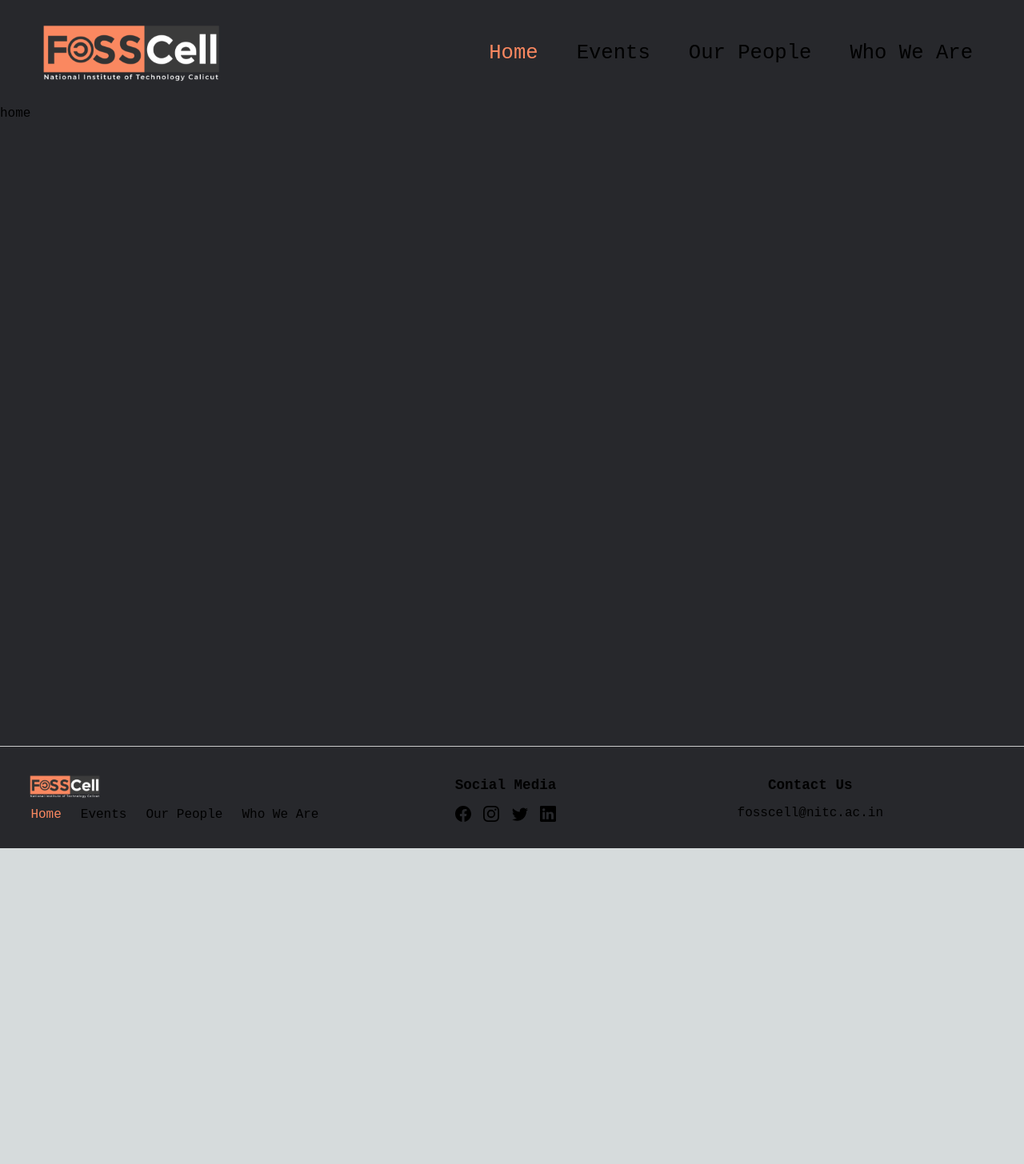
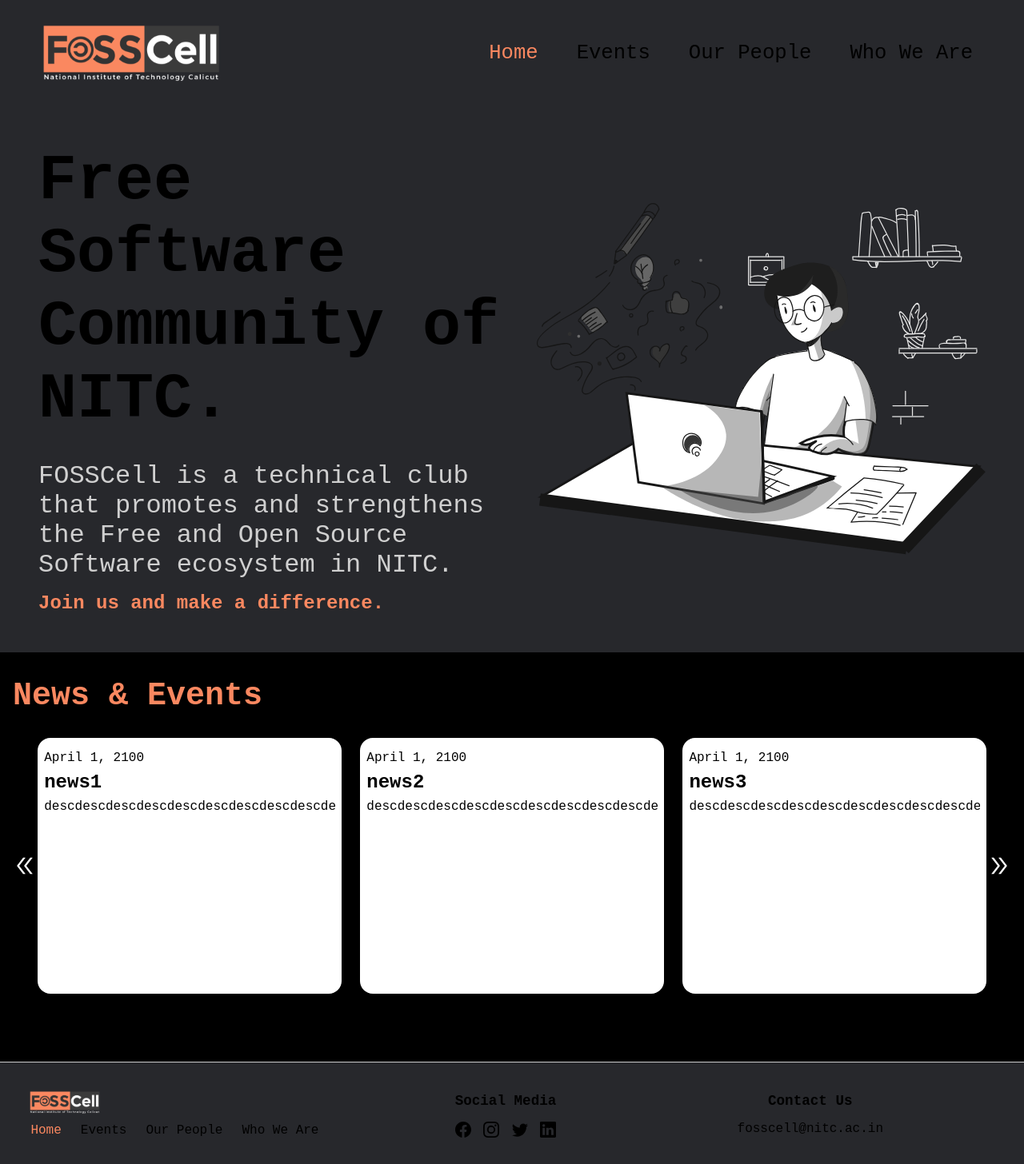
Before and after one commit to FOSSCellNITCalicut/fosscell-nextjs, a Next.js app: page / in a window 1280 px wide. Shown: the whole page at 80% size. Before the commit the page ends 1061 px from the top, so only its background shows below. Built offline with nearby package versions, Linux system fonts and the light colour scheme.

Commit message:
implemented home page

```diff
--- /dev/null
+++ b/components/HomeEvents.js
@@ -0,0 +1,119 @@
+import styles from '@/styles/HomeEvents.module.css'
+import { useState, useEffect } from 'react';
+import {AiOutlineDoubleRight, AiOutlineDoubleLeft } from 'react-icons/ai'
+import Link from 'next/link'
+export default function HomeEvents() {
+
+const newsData = [
+  {
+    id : 1,
+    date : "April 1, 2100",
+    title : "news1",
+    description : "descdescdescdescdescdescdescdescdescdesc"
+  },
+  {
+    id : 2,
+    date : "April 1, 2100",
+    title : "news2",
+    description : "descdescdescdescdescdescdescdescdescdesc"
+  },
+  {
+    id : 3,
+    date : "April 1, 2100",
+    title : "news3",
+    description : "descdescdescdescdescdescdescdescdescdesc"
+  },
+  {
+    id : 4,
+    date : "April 1, 2100",
+    title : "News 4's name is kinda big than usual headings",
+    description : "Lorem ipsum dolor sit amet, consectetur adipiscing elit. Integer vitae dui sodales, vehicula dui at, aliquam nibh. Nunc pellentesque vulputate elementum. Maecenas et ultrices nisl, a mattis metus. Aliquam tortor ex, sodales vel tincidunt eu, ullamcorper at nibh. Sed nunc urna, lacinia a efficitur at, pretium nec lorem. Nam faucibus risus ac mauris viverra, eu ullamcorper tortor elementum. Praesent libero elit, porttitor et tempus in, dapibus eu sapien. Pellentesque tincidunt vitae velit in ultrices. Duis vulputate rhoncus imperdiet. Nullam fringilla neque libero, ut mollis nulla placerat in. Ut placerat odio malesuada dui gravida consequat a eget ex. Nunc nunc libero, porttitor eu tellus ut, sodales tempor dolor. Interdum et malesuada fames ac ante ipsum primis in faucibus. Donec fringilla leo id diam volutpat, at pharetra nisi scelerisque. Proin quis turpis consectetur, molestie turpis vitae, convallis dui"
+  },
+  {
+    id : 5,
+    date : "April 1, 2100",
+    title : "news5",
+    description : "descdescdescdescdescdescdescdescdescdesc"
+  },
+  {
+    id : 6,
+    date : "April 1, 2100",
+    title : "news6",
+    description : "descdescdescdescdescdescdescdescdescdesc"
+  }
+]
+const [cardsPerPage, setCardPerPage] = useState(1);
+const [currentPage, setCurrentPage] = useState(0);
+let totalPages = 6 / cardsPerPage;
+
+
+
+useEffect(() => {
+    const handleCardsPerPage = () => {
+        setCardPerPage(window.innerWidth > 800 ? 3 : window.innerWidth > 600 ? 2 : 1);
+    }
+    handleCardsPerPage();
+    window.addEventListener('resize', handleCardsPerPage);
+    return  () => {
+        window.removeEventListener('resize', handleCardsPerPage)
+
+    }
+}, [])
+
+const goToNextPage = () => {
+  setCurrentPage((prevPage) => (prevPage + 1) % totalPages);
+};
+
+
+const goToPreviousPage = () => {
+  setCurrentPage((prevPage) =>
+    prevPage === 0 ? totalPages - 1 : prevPage - 1
+  );
+};
+
+const startIndex = currentPage * cardsPerPage;
+const newsCards = newsData.slice(startIndex, startIndex + cardsPerPage);
+
+return (
+    <div className={styles['event-container']}>
+        <h2 className={styles['event-heading']}>
+            News & Events
+        </h2>
+        <div className={styles['event-list-wrapper']}>
+
+            <AiOutlineDoubleLeft
+            className={styles['next-prev-button']}
+            onClick={goToPreviousPage}
+            size="30"
+            />
+            <div className={styles['event-list']}>
+                {
+                    newsCards.map((news) =>
+                    (
+                        <div className={styles['event-card']}>
+                            <p className={styles['event-card-date']}>
+                                {news.date}
+                            </p>
+                            <h3 className={styles['event-card-heading']}>
+                                {news.title}
+                            </h3>
+                            <p className={styles['event-card-desc']}>
+                                {news.description}
+                            </p>
+                        </div>
+                    ))
+                }
+            </div>
+            <AiOutlineDoubleRight
+            className={styles['next-prev-button']}
+            onClick={goToNextPage}
+            size="30"
+            />
+        </div>
+        <Link className={styles['event-read-more']} href='/events'>
+           Read More
+        </Link>
+
+    </div>
+)
+}
--- a/pages/index.js
+++ b/pages/index.js
@@ -2,13 +2,42 @@ import Head from 'next/head'
 import Image from 'next/image'
 import { Inter } from 'next/font/google'
 import styles from '@/styles/Home.module.css'
+import { useState, useEffect } from 'react'
+import HomeEvents from '@/components/HomeEvents'
 
-const inter = Inter({ subsets: ['latin'] })
+// const inter = Inter({ subsets: ['latin'] });
 
-export default function Index() {
+export default function Home() {
+
+
   return (
     <div className={styles['home']}>
-      home
+      <div className={styles['intro-container']}>
+          <div className={styles['intro-passage']}>
+              <h1 className={styles['intro-heading']}>
+                  Free Software Community of NITC.
+              </h1>
+              <p className={styles['intro-desc1']}>
+              FOSSCell is a technical club that promotes and strengthens the Free and Open Source Software ecosystem in NITC.
+              </p>
+              <p className={styles['intro-desc2']}>
+              Join us and make a difference.
+              </p>
+          </div>
+          <div
+            className={styles['intro-image']}
+            >
+                  <Image
+                      src={"/images/HeroImage.svg"}
+                      alt={"FOSSCell logo"}
+                      layout="intrinsic"
+                      width={587}
+                      height={460}
+                      objectFit="scale-down"
+                  />
+          </div>
+      </div>
+      <HomeEvents />
     </div>
   )
 }
--- /dev/null
+++ b/styles/Events.module.css
@@ -0,0 +1,3 @@
+.event-container {
+    height: 100vh;
+}
--- a/styles/Home.module.css
+++ b/styles/Home.module.css
@@ -1,9 +1,42 @@
 .home{
   min-height: 100vh;
-  padding-bottom: 2rem;
   background-color: var(--grey);
 }
 
+.intro-container {
+  display: flex;
+  padding : 3rem;
+}
+
+
+.intro-passage {
+  width: 55%;
+  /* border : 1px solid white; */
+}
+
+.intro-heading {
+  font-size: 5rem;
+  margin-bottom: 2rem;
+}
+
+.intro-desc1 {
+  color : #d0d0d0;
+  font-size : 2rem;
+  /* padding-right : 5rem; */
+  margin-bottom: 1rem;
+}
+
+.intro-desc2 {
+  color: var(--orange);
+  font-weight: 700;
+  font-size : 1.5rem
+
+}
+
+.intro-image {
+  display: flex;
+  align-items: center;
+}
 
 .main {
   display: flex;
@@ -231,3 +264,55 @@
     transform: rotate(0deg);
   }
 }
+
+
+@media (max-width : 900px) {
+  .intro-image {
+    display: none;
+  }
+  .intro-passage {
+    width: 80%;
+  }
+  .intro-heading {
+    font-size : 4rem;
+  }
+}
+
+@media (max-width : 700px) {
+  .intro-passage {
+    width : 100%;
+  }
+}
+
+@media (max-width : 600px) {
+  .intro-passage {
+    width : 100%;
+  }
+  .intro-container {
+    padding : 2rem;
+    padding-left : 1rem;
+  }
+  .intro-heading {
+    font-size : 2.5rem;
+  }
+
+  .intro-desc1 {
+    font-size : 1.3rem;
+  }
+
+  .intro-desc2 {
+    font-size : 1.1rem;
+  }
+}
+
+@media (max-width : 370px) {
+  .intro-heading {
+    font-size : 2.3rem;
+  }
+  .intro-desc1 {
+    font-size : 1.1rem;
+  }
+  .intro-desc2 {
+    font-size : 1rem;
+  }
+}
--- /dev/null
+++ b/styles/HomeEvents.module.css
@@ -0,0 +1,120 @@
+.event-container {
+    background-color: black;
+    display: flex;
+    flex-direction: column;
+    padding : 2rem 1rem 2rem 1rem;
+    height: 32rem;
+    justify-content: space-between;
+}
+
+.event-heading {
+    color : var(--orange);
+    padding-right : 1rem;
+    font-size : 2.5rem;
+}
+
+.event-list-wrapper {
+    display: flex;
+    justify-content: space-around;
+    color : white;
+    align-items: center;
+}
+
+.event-list {
+    display: flex;
+    justify-content: space-between;
+    width: 95%;
+    color : white;
+}
+
+.event-card {
+    display: flex;
+    flex-direction: column;
+    background-color: white;
+    justify-content: flex-start;
+    /* margin-left : 1rem; */
+    color : black;
+    width : 32%;
+    height: 20rem;
+    border-radius: 1rem;
+    padding : 1rem 0.5rem;
+}
+
+.event-card-date {
+   margin-bottom: 0.5rem;
+}
+
+.event-card-heading {
+   font-size : 1.5rem;
+   margin-bottom: 0.5rem;
+}
+
+/* .event-card-desc {
+    text-align: justify;
+    overflow:auto;
+    width: 100%;
+    word-wrap:break-word;
+    white-space:break-spaces;
+    overflow-wrap: normal;
+    overflow: hidden;
+    text-overflow: ellipsis;
+} */
+
+.event-card-desc {
+    width: 100%;
+    overflow: hidden;
+    text-overflow: ellipsis;
+    display: -webkit-box;
+    -webkit-line-clamp: 8;
+    -webkit-box-orient: vertical;
+  }
+
+
+.event-read-more {
+    width: 100%;
+    text-align: center;
+    font-weight: 600;
+    font-size : 1.2rem;
+}
+
+.next-prev-button {
+    cursor: pointer;
+}
+
+.next-prev-button:hover {
+    color : var(--light-grey);
+}
+
+
+@media (max-width : 800px) {
+    .event-card {
+        width : 48%;
+    }
+    .event-list {
+        width : 90%;
+    }
+}
+
+@media (max-width : 600px) {
+    .event-card {
+        width : 100%;
+    }
+    .event-heading {
+        width: 100%;
+        text-align: center;
+    }
+}
+
+
+@media (max-width : 600px) {
+    .event-list {
+        width : 85%;
+    }
+    .event-container {
+        padding-left : 0.5rem;
+        padding-right : 0.5rem;
+    }
+    .event-heading {
+        font-size : 2.2rem;
+    }
+}
```
Also changed, not shown: pages/events/index.js (+6 -3 lines), public/images/HeroImage.svg (added).
